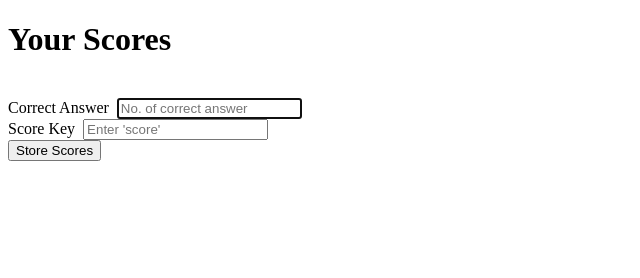
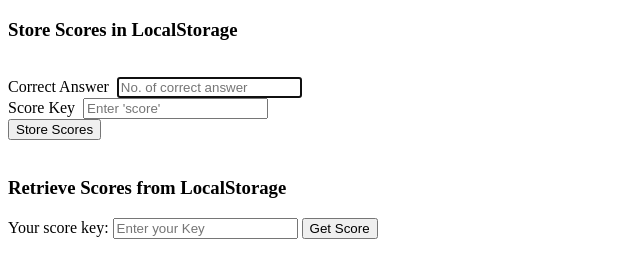
Before and after one commit to rinkykumari89/LocalStorage-js, a plain HTML site: page index.html in a window 1280 px wide. Shown: the whole page, without its empty margins (0-640 px from the left). Drawn offline with Linux system fonts and the light colour scheme.

Commit message:
retrieving from localStorage

```diff
--- a/index.html
+++ b/index.html
@@ -4,19 +4,28 @@
     <meta charset="UTF-8">
     <meta http-equiv="X-UA-Compatible" content="IE=edge">
     <meta name="viewport" content="width=device-width, initial-scale=1.0">
-    <title>Document</title>
+    <title>LocalStorage</title>
 
 </head>
 <body>
     <div class="formDiv">
-        <div class="scoreForm" id="scoreFormId">
-            <h1>Your Scores</h1><br>
+        <form id="scoreFormId">
+            <h3>Store Scores in LocalStorage</h3><br>
             <label for="correctAnswer">Correct Answer</label>&nbsp;
             <input type="text" id="correctAnswerId" placeholder="No. of correct answer" required autofocus><br>
             <label for="scoreKey">Score Key</label>&nbsp;
             <input type="text" id= "scoreKeyId" placeholder="Enter 'score'" required autofocus><br>
-            <button type="button" onlclick="store()">Store Scores</button>
-        </div>
+            <button type="button" onclick="store();">Store Scores</button>
+        </form>
+        <br>
+            <h3>Retrieve Scores from LocalStorage</h3>
+            <label for="retrieveKey">Your score key:</label>
+            <input type="text" id="retrieveKeyId" placeholder="Enter your Key"required autofocus>
+            <button type="button" onclick="retrieve();">Get Score</button>
+        <br>
+        <br>
+            <div id="retrieveClass"></div>
+        <br>
 
     </div>
 
--- a/main.js
+++ b/main.js
@@ -1,10 +1,4 @@
-console.log('started js');
-
-
-var correctAnswer = document.getElementById('correctAnswerId').value;
-console.log(correctAnswer);
-
-//function to store scores
+//Function to store scores in LocalStorage
 function store(){
     var correctAnswer = document.getElementById('correctAnswerId').value;
     var scoreKey = document.getElementById('scoreKeyId').value;
@@ -12,15 +6,32 @@ function store(){
     console.log(correctAnswer);
     const score = {
         correctAnswer: correctAnswer,
-        score: correctAnswer * 10,
+        totalScore: correctAnswer * 10,
     }
 
     window.localStorage.setItem(scoreKey, JSON.stringify(score));
 
 }
 
-//window.alert('how!');
+//Fuction to retrieve score from LocalStorage
+function retrieve(){
+
+     var retrieveKey = document.getElementById('retrieveKeyId').value;
+     var scoreRecords = JSON.parse(window.localStorage.getItem(retrieveKey));
+     var para = document.createElement("p");                     //created paragraph element
+     var info = document.createTextNode("Your score is : \t"+ scoreRecords.totalScore);
+     para.appendChild(info);
+     var element = document.getElementById('retrieveClass');
+     element.appendChild(para);
+
+}
+
+//function to retrieve scores
+
+/*-------- working only on refresh page -----------------------------
 
 window.onload = function(){
-    document.getElementById('scoreFormId').addEventListener("onsubmit", function(){ alert("Hello World!"); });
+    document.getElementById('scoreFormId').onclick = store();
 }
+
+--------------------------------------------------------------*/
```
